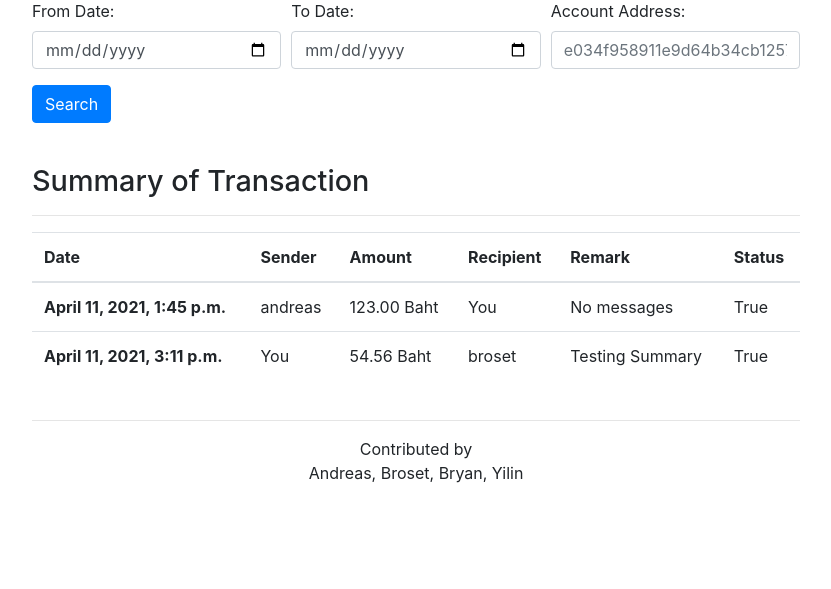
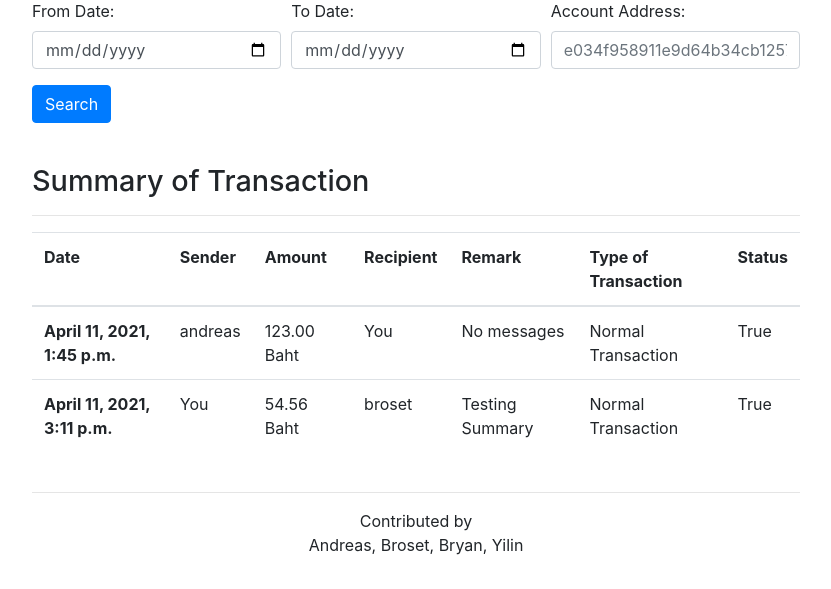
Before and after one commit to nonwiz0/transactionsystem, a Django app: page /aiuts/dashboard/summary in a window 1280 px wide. Shown: the part 456-1045 px from the top of the page, without its empty margins (224-1055 px from the left). Before the commit the page ends 939 px from the top, so only its background shows below. Run offline with Django 3.2, Linux system fonts and the light colour scheme; a user stored in the database is signed in; data comes from the database, SQL or seed files in the repository; both versions use the stored data as it was after the commit; some libraries are stand-ins or nearby versions.

Commit message:
update view

```diff
--- a/aiuts/models.py
+++ b/aiuts/models.py
@@ -17,7 +17,7 @@ class Transaction(models.Model):
     remark = models.CharField(max_length=256, default="No message")
     record_date = models.DateTimeField('date recorded', auto_now_add=True)
     complete = models.BooleanField(default=False)
-    type = models.CharField(choices=[('TU', 'Top Up'), ('ROP', 'Request of Payment'), ('NOR', 'Normal Transaction')], default='NOR', max_length=100)
+    type = models.CharField(choices=[('Top Up', 'TU'), ('Request of Payment', 'ROP'), ('Normal Transaction', 'NOR')], default='Normal Transaction', max_length=20)
     id = models.AutoField(primary_key=True)
 
     def __str__(self):
--- a/aiuts/templates/aiuts/get_summary.html
+++ b/aiuts/templates/aiuts/get_summary.html
@@ -44,6 +44,7 @@
                 <th scope="col"> Amount </th scope="col">
                 <th scope="col"> Recipient </th scope="col">
                 <th scope="col"> Remark </th scope="col">
+                <th scope="col"> Type of Transaction </th scope="col">
                 <th scope="col"> Status </th>
             </tr>
             </thead>
@@ -56,6 +57,7 @@
                 <td> {{ transaction.amount|floatformat:2}} Baht </td>
             <td>{% if transaction.recipient.acc_id == user %} You {% else %} {{ transaction.recipient.user.username }} {% endif %} </td>
             <td> {{ transaction.remark }} </td>
+            <td> {{ transaction.type }} </td>
             <td> {{ transaction.complete }} </td>
                 </tr>
             {% empty %}
--- a/aiuts/views.py
+++ b/aiuts/views.py
@@ -11,7 +11,7 @@ from django.contrib import messages
 from django.contrib.auth.mixins import LoginRequiredMixin
 from django.contrib.auth import authenticate
 from datetime import datetime, timedelta
-
+import hashlib
 class IndexView(generic.ListView):
     template_name = 'aiuts/index.html'
     context_object_name = 'all_user'
@@ -52,7 +52,6 @@ class Dashboard(LoginRequiredMixin, generic.ListView):
         curr_acc = Account.objects.get(user=self.request.user)
         return set(Transaction.objects.filter(complete=False).filter(sender=curr_acc)).union(set(Transaction.objects.filter(complete=False).filter(recipient=curr_acc)))
 
-
     def get_context_data(self, **kwargs):
         context = super().get_context_data(**kwargs)
         context['user'] = Account.objects.get(user=self.request.user)
@@ -68,10 +67,10 @@ class Dashboard(LoginRequiredMixin, generic.ListView):
             return redirect(request.META['HTTP_REFERER'])
         if len(sender_addr):
             sender = Account.objects.get(acc_id = sender_addr)
-            req_user = Transaction(sender=sender, recipient=user_acc, amount=amount, type="ROP")
+            req_user = Transaction(sender=sender, recipient=user_acc, amount=amount, type="Request of Payment")
             req_user.save()
         else:
-            req_admin = Transaction(sender=Account.objects.get(acc_id='bd5af1f610a12434c9128e4a399cef8a'), recipient=user_acc, amount=amount, type="TU")
+            req_admin = Transaction(sender=Account.objects.get(acc_id='bd5af1f610a12434c9128e4a399cef8a'), recipient=user_acc, amount=amount, type="Top Up")
             req_admin.save()
         messages.info(request, "New pending request is created!")
         return redirect(request.META['HTTP_REFERER'])
@@ -159,7 +158,7 @@ def send_money(request):
                 rec_acc.save()
                 transaction = Transaction(sender=curr_acc, recipient=rec_acc, amount=amount, remark=remark, complete=True)
                 transaction.save()
-                messages.info(request, "You have sent {:.2f} baht to {}".format(amount, rec_acc.acc_id))
+                messages.info(request, "You have sent {:.2f} baht to {}".format(amount, rec_acc.user.username))
                 return redirect(request.META['HTTP_REFERER'])
     messages.info(request, "Please double check the detail again")
     return redirect(request.META['HTTP_REFERER'])
```
Also changed, not shown: aiuts/migrations/0008_auto_20210414_1345.py (added), aiuts/migrations/0009_auto_20210414_1408.py (added), db.sqlite3.
